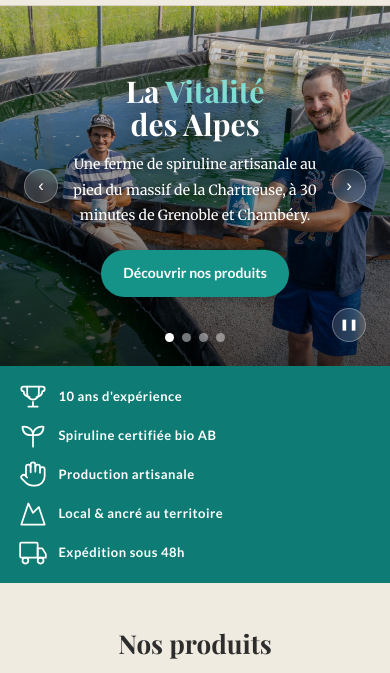
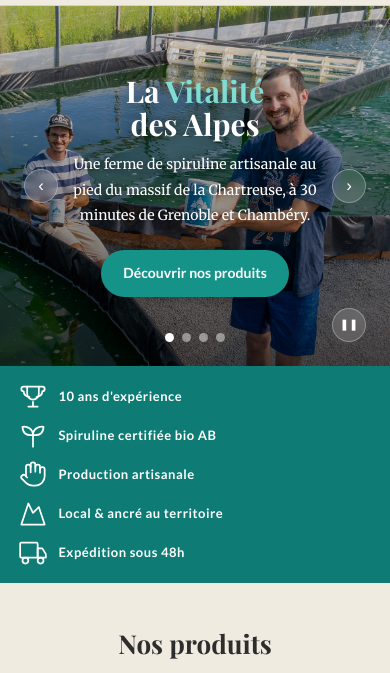
Before and after one commit to germainmaxime0-cyber/spiruline-de-chartreuse-site, a website: page index.html in a window 390 px wide. Shown: the part 132-805 px from the top of the page. Drawn offline with nearby package versions, Linux system fonts and the light colour scheme; a web font is replaced by a local one.

Commit message:
Recentre le cadrage des photos hero accueil et contact sur Renaud
object-position ajusté (~78-80% horizontal, 28% vertical) pour garder son
visage visible même quand l'image est recadrée en largeur sur mobile
(l'image est plus large que le conteneur sur petit écran, donc les bords
gauche/droite sont rognés par défaut).

```diff
--- a/index.html
+++ b/index.html
@@ -400,7 +400,7 @@
 <section class="slider" id="main-content">
   <h1 class="sr-only">Spiruline de Chartreuse &mdash; Producteur artisanal de spiruline bio en Is&egrave;re</h1>
   <div class="slide active">
-    <img src="images/hero-maxime-renaud-bassins.jpg" width="1600" height="1067" alt="Maxime et Renaud devant les bassins" fetchpriority="high">
+    <img src="images/hero-maxime-renaud-bassins.jpg" width="1600" height="1067" alt="Maxime et Renaud devant les bassins" style="object-position:78% 28%;" fetchpriority="high">
     <div class="slide-overlay"></div>
     <div class="slide-content">
       <p class="slide-title">La <em>Vitalit&eacute;</em><br>des Alpes</p>
```
Also changed, not shown: contact.html (+1 -1 lines).
